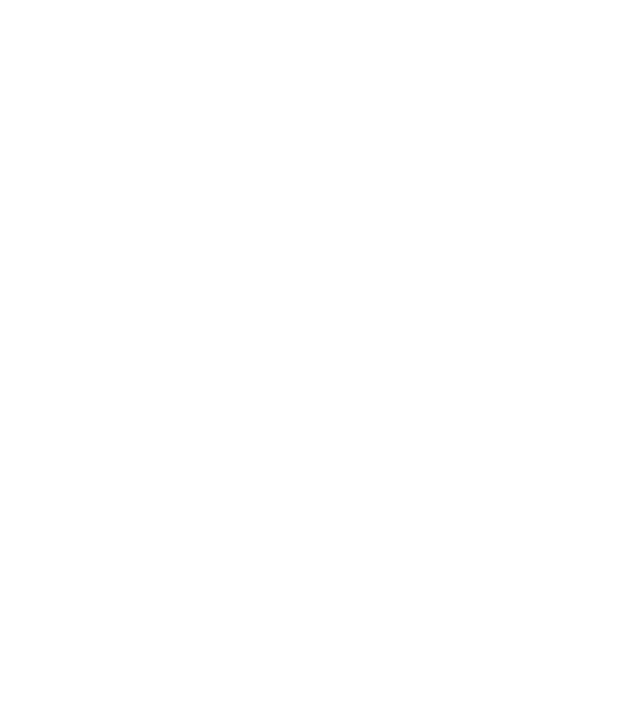
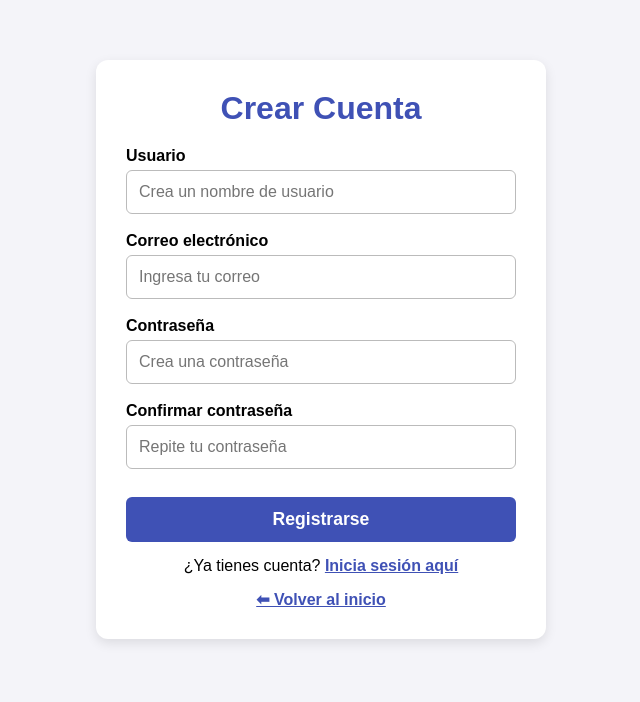
Before and after one commit to Goezc9/animeplantilla, a plain HTML site: page Login/registrar.html in a window 1280 px wide. Shown: the whole page, without its empty margins (319-959 px from the left). Drawn offline with Linux system fonts and the light colour scheme.

Commit message:
formulario ingresar y registrar

```diff
--- /dev/null
+++ b/Login/ingresar.css
@@ -0,0 +1,85 @@
+/* RESET */
+* {
+    margin: 0;
+    padding: 0;
+    box-sizing: border-box;
+}
+
+body {
+    font-family: Arial, sans-serif;
+    background: #f4f4f9;
+}
+
+/* CONTENEDOR */
+.login-container {
+    width: 100%;
+    max-width: 400px;
+    margin: 80px auto;
+    background: white;
+    padding: 30px;
+    border-radius: 12px;
+    box-shadow: 0 4px 12px rgba(0,0,0,0.1);
+    text-align: center;
+    animation: fadeIn 0.4s ease-in-out;
+}
+
+.login-container h2 {
+    font-size: 2em;
+    margin-bottom: 20px;
+    color: #3f51b5;
+}
+
+/* FORMULARIO */
+.login-form {
+    display: flex;
+    flex-direction: column;
+    text-align: left;
+}
+
+.login-form label {
+    font-weight: bold;
+    margin-bottom: 5px;
+}
+
+.login-form input {
+    padding: 12px;
+    border-radius: 6px;
+    border: 1px solid #bbb;
+    margin-bottom: 18px;
+    font-size: 1em;
+}
+
+.btn-submit {
+    background: #3f51b5;
+    color: white;
+    padding: 12px;
+    border: none;
+    border-radius: 6px;
+    cursor: pointer;
+    font-size: 1.1em;
+    font-weight: bold;
+    transition: 0.3s;
+}
+
+.btn-submit:hover {
+    background: #303f9f;
+}
+
+/* LINKS */
+.register-text,
+.return-home {
+    margin-top: 15px;
+    text-align: center;
+}
+
+.register-text a,
+.return-home a {
+    color: #3f51b5;
+    font-weight: bold;
+}
+
+/* Animación */
+@keyframes fadeIn {
+    from { opacity: 0; transform: translateY(-10px); }
+    to   { opacity: 1; transform: translateY(0); }
+}
--- a/Login/ingresar.html
+++ b/Login/ingresar.html
@@ -0,0 +1,37 @@
+<!DOCTYPE html>
+<html lang="es">
+<head>
+    <meta charset="UTF-8">
+    <meta name="viewport" content="width=device-width, initial-scale=1.0">
+    <title>Ingresar</title>
+    <link rel="stylesheet" href="ingresar.css">
+
+</head>
+
+<body>
+
+    <section class="login-container">
+        <h2>Iniciar Sesión</h2>
+
+        <form class="login-form">
+            <label for="usuario">Usuario o correo</label>
+            <input type="text" id="usuario" placeholder="Ingresa tu usuario" required>
+
+            <label for="password">Contraseña</label>
+            <input type="password" id="password" placeholder="Ingresa tu contraseña" required>
+
+            <button type="submit" class="btn-submit">Ingresar</button>
+
+            <p class="register-text">
+                ¿No tienes una cuenta?
+                <a href="../Login/registrar.html">Regístrate aquí</a>
+            </p>
+
+            <p class="return-home">
+                <a href="../index.html">⬅ Volver al inicio</a>
+            </p>
+        </form>
+    </section>
+
+</body>
+</html>
--- /dev/null
+++ b/Login/registrar.css
@@ -0,0 +1,92 @@
+/* RESET */
+* {
+    margin: 0;
+    padding: 0;
+    box-sizing: border-box;
+}
+
+body {
+    font-family: Arial, sans-serif;
+    background: #f4f4f9;
+}
+
+/* CONTENEDOR */
+.register-container {
+    width: 100%;
+    max-width: 450px;
+    margin: 60px auto;
+    background: white;
+    padding: 30px;
+    border-radius: 12px;
+    box-shadow: 0 4px 12px rgba(0,0,0,0.1);
+    text-align: center;
+    animation: fadeIn 0.4s ease-in-out;
+}
+
+.register-container h2 {
+    font-size: 2em;
+    margin-bottom: 20px;
+    color: #3f51b5;
+}
+
+/* FORMULARIO */
+.register-form {
+    display: flex;
+    flex-direction: column;
+    text-align: left;
+}
+
+.register-form label {
+    font-weight: bold;
+    margin-bottom: 5px;
+}
+
+.register-form input {
+    padding: 12px;
+    border-radius: 6px;
+    border: 1px solid #bbb;
+    margin-bottom: 18px;
+    font-size: 1em;
+}
+
+.btn-submit {
+    background: #3f51b5;
+    color: white;
+    padding: 12px;
+    border: none;
+    border-radius: 6px;
+    cursor: pointer;
+    font-size: 1.1em;
+    font-weight: bold;
+    transition: 0.3s;
+    margin-top: 10px;
+}
+
+.btn-submit:hover {
+    background: #303f9f;
+}
+
+/* LINKS */
+.login-text,
+.return-home {
+    margin-top: 15px;
+    text-align: center;
+}
+
+.login-text a,
+.return-home a {
+    color: #3f51b5;
+    font-weight: bold;
+    transition: color 0.3s;
+}
+
+.login-text a:hover,
+.return-home a:hover {
+    color: #303f9f;
+}
+
+/* Animación */
+@keyframes fadeIn {
+    from { opacity: 0; transform: translateY(-10px); }
+    to   { opacity: 1; transform: translateY(0); }
+}
--- a/Login/registrar.html
+++ b/Login/registrar.html
@@ -0,0 +1,46 @@
+<!DOCTYPE html>
+<html lang="es">
+<head>
+    <meta charset="UTF-8">
+    <meta name="viewport" content="width=device-width, initial-scale=1.0">
+    <title>Registrar</title>
+
+    <!-- CSS de esta misma carpeta -->
+    <link rel="stylesheet" href="registrar.css">
+</head>
+
+<body>
+
+    <section class="register-container">
+        <h2>Crear Cuenta</h2>
+
+        <form class="register-form">
+
+            <label for="usuario">Usuario</label>
+            <input type="text" id="usuario" placeholder="Crea un nombre de usuario" required>
+
+            <label for="correo">Correo electrónico</label>
+            <input type="email" id="correo" placeholder="Ingresa tu correo" required>
+
+            <label for="password">Contraseña</label>
+            <input type="password" id="password" placeholder="Crea una contraseña" required>
+
+            <label for="password2">Confirmar contraseña</label>
+            <input type="password" id="password2" placeholder="Repite tu contraseña" required>
+
+            <button type="submit" class="btn-submit">Registrarse</button>
+
+            <p class="login-text">
+                ¿Ya tienes cuenta?
+                <a href="../Login/ingresar.html">Inicia sesión aquí</a>
+            </p>
+
+            <p class="return-home">
+                <a href="../index.html">⬅ Volver al inicio</a>
+            </p>
+
+        </form>
+    </section>
+
+</body>
+</html>
```
Also changed, not shown: Styles/styles.css (+21 -14 lines), index.html (+3 -3 lines).
